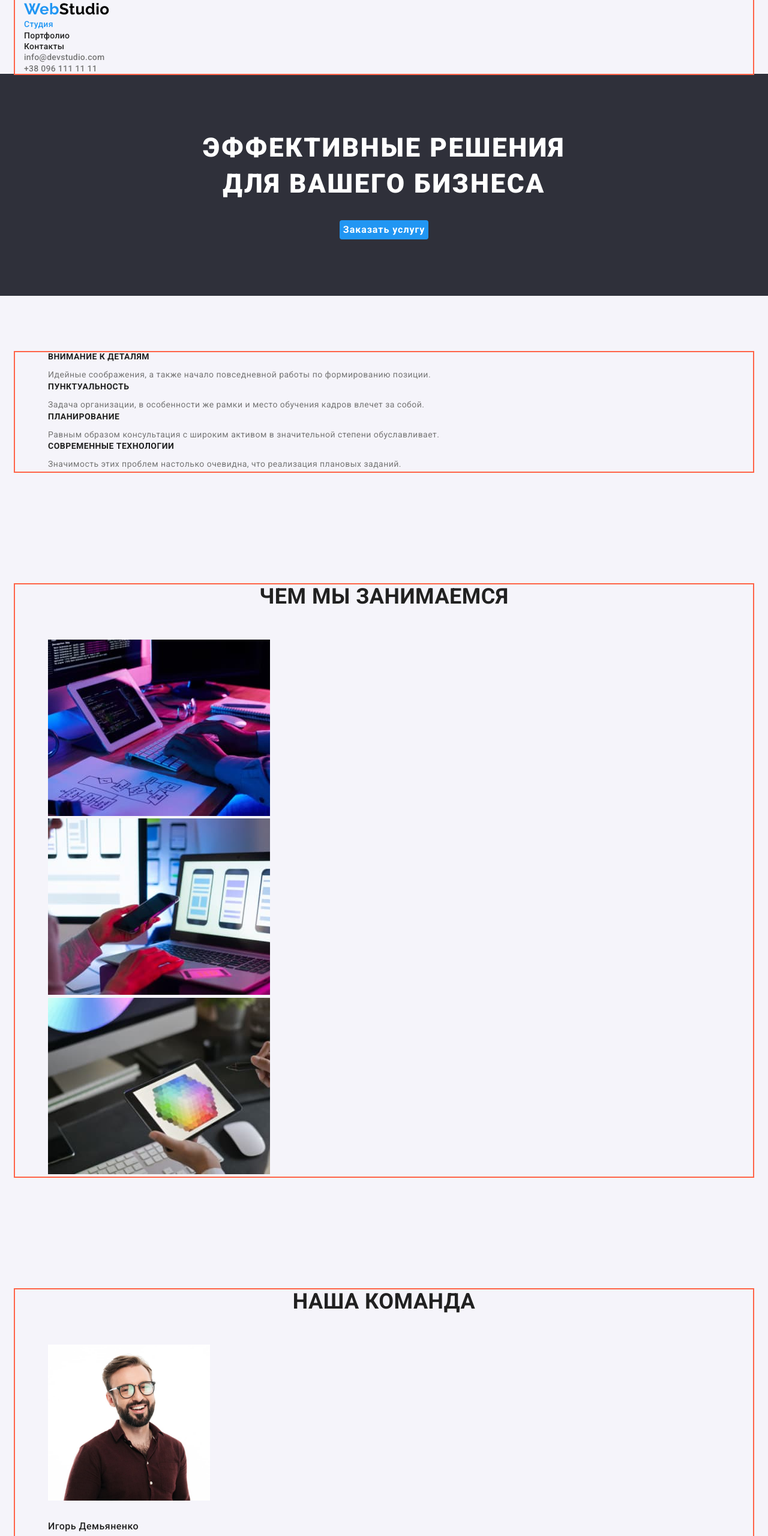
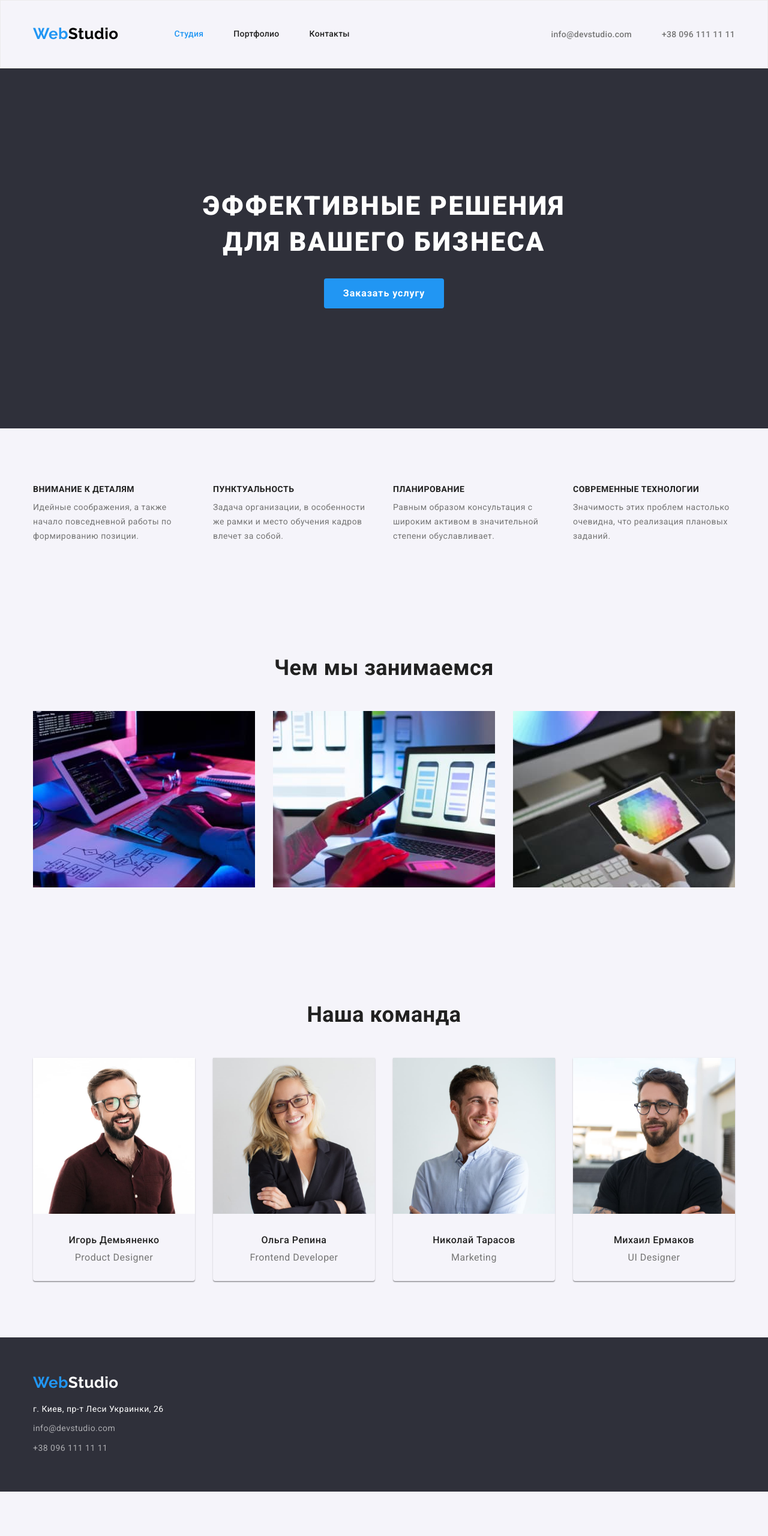
Before and after one commit to Yaroslav-Ivantsov/goit-markup-hw-03, a plain HTML site: page index.html in a window 1280 px wide. Shown: the top 2560 px of the page at 60% size. After the commit the page ends 2486 px from the top, so only its background shows below. Drawn offline with nearby package versions, Linux system fonts and the light colour scheme.

Commit message:
flex-box

```diff
--- a/css/styles.css
+++ b/css/styles.css
@@ -17,6 +17,8 @@
     --primery-background-color: #F5F4FA;
     --cont-list-colar: rgba(255, 255, 255, 0.6);
     --bg-buttom-colar: #188CE8;
+    --br-header-colar: #ECECEC;
+    --br-card-colar: #EEEEEE;
 
 }
 
@@ -49,18 +51,34 @@ body{
 }
 
 .container{
-    width: 1230px;
+    width: 1200px;
     margin-left: auto;
     margin-right: auto;
     padding-left: 15px;
     padding-right: 15px;
-    outline: 2px solid tomato;
-
 }
 
 /* Убираю точки в списках */
 ul{
     list-style: none;
+    padding-left: 0;
+}
+
+
+/* Header */
+
+header{
+    border: 1px solid var(--br-header-colar);
+}
+
+.main-div{
+    align-items: center;
+    display: flex;
+}
+
+.main-nav{
+    align-items: center;
+    display: flex;
 }
 
 /* logo */
@@ -70,7 +88,6 @@ ul{
     font-weight: 700;
     font-size: 26px;
     line-height: 1.2;
-
 }
 
 .logo .logo-start{
@@ -83,8 +100,14 @@ ul{
 
 /* site nav */
 .site-nav{
+    margin-left: 93px;
+    display: flex;
     padding: 0;
-    margin: 0;
+}
+
+
+.site-nav .item:not(:last-child){
+    margin-right: 50px;
 }
 
 .site-nav a{
@@ -92,6 +115,9 @@ ul{
 }
 
 .site-nav .link{
+    display: block;
+    padding-top: 32px;
+    padding-bottom: 32px;
     color: var(--title-text-color);
     font-weight: 500;
     font-size: 14px;
@@ -110,8 +136,14 @@ ul{
 
 /* контакты */
 .site-contacts{
+    margin-left: auto;
+    display: flex;
     padding: 0;
-    margin: 0;
+
+}
+
+.site-contacts .item + .item{
+    margin-left: 50px;
 }
 
 .site-contacts a{
@@ -146,8 +178,6 @@ ul{
     line-height: 1.36;
     letter-spacing: 0.06em;
     text-transform: uppercase;
-
-
 }
 
 
@@ -155,6 +185,11 @@ ul{
 .section{
     padding-top: 94px;
     padding-bottom: 94px;
+}
+
+.hero{
+    padding-top: 200px;
+    padding-bottom: 200px;
 }
 
 .section-title{
@@ -165,12 +200,19 @@ ul{
     font-size: 36px;
     line-height: 1.16;
     text-align: center;
-    text-transform: uppercase;
+    text-transform: none;
 }
 
 .section-list{
+    justify-content: space-between;
+    display: flex;
     margin-top: 0;
     margin-bottom: 0;
+    padding-left: 0;
+}
+
+.section-list .section-img:not(:last-child){
+    margin-right: 30px;
 }
 
 
@@ -184,18 +226,30 @@ ul{
     margin-bottom: 10px;
 }
 
-.feature-list{
+.feature{
+    justify-content: space-between;
+    display: flex;
     margin-top: 0;
     margin-bottom: 0;
+    padding-left: 0;
 }
 
-.feature-list .list{
+.feature .feature-list:not(:last-child){
+    margin-right: 30px;
+}
+
+
+
+.feature .list{
+    width: 270px;
     color: var(--title-text-color);
     font-weight: 700;
     font-size: 14px;
     line-height: 1.14;
     text-transform: uppercase;
 }
+
+
 
 .text-list{
     margin-top: 0;
@@ -207,9 +261,30 @@ ul{
 
 /* workers */
 .worker-list{
+    justify-content: space-between;
+    display: flex;
     margin-top: 0;
     margin-bottom: 0;
+    padding-left: 0;
+    padding-right: 0;
 }
+
+.team-list{
+    text-align: center;
+    box-shadow: 0px 1px 3px rgba(0, 0, 0, 0.12), 0px 1px 1px rgba(0, 0, 0, 0.14), 0px 2px 1px rgba(0, 0, 0, 0.2);
+    border-radius: 0px 0px 4px 4px;
+}
+
+.worker-list .team-list:not(:last-child){
+    margin-right: 30px;
+
+}
+
+.worker-photo{
+    margin-bottom: 30px;
+}
+
+
 
 .worker-list .worker{
     color: var(--title-text-color);
@@ -231,16 +306,19 @@ ul{
 
 .work-position{
     margin-top: 0;
-    margin-bottom: 0;
+    margin-bottom: 30px;
     font-weight: 400;
     font-size: 16px;
     line-height: 1.18;
-
 }
 
 /* fotter */
 
 footer{
+    margin-top: 0;
+    margin-bottom: 0;
+    padding-top: 60px;
+    padding-bottom: 60px;
     background-color: var(--secondary-background-color);
 }
 
@@ -264,8 +342,14 @@ footer{
 
 /* fotter-contacts */
 .contacts-nav{
-    margin-top: 0;
+    display: inline-block;
+    margin-top: 20;
     margin-bottom: 0;
+    padding-left: 0;
+}
+
+.contacts-nav .footer-list:not(:last-child){
+    margin-bottom: 9px;
 }
 
 
@@ -303,6 +387,7 @@ address{
 }
 
 button{
+    padding: 10px 32px;
     background-color: var(--acent-text-color);
     color: var(--white-text-color);
     cursor: pointer;
@@ -326,11 +411,17 @@ button:focus{
 
 /* Кнопки в портфолио */
 .button-nav{
+    justify-content: center;
+    display: flex;
     margin-top: 0;
     margin-bottom: 34px;
 }
 
+
+
 .button-nav .button-list{
+    padding-left: none;
+    padding: 6px 22px;
     background-color: var(--white-text-color) ;
     color: var(--title-text-color);
     cursor: pointer;
@@ -356,19 +447,62 @@ button:focus{
 
 
 /* Projects */
+.container .projects{
+    display: flex;
+    flex-wrap: wrap;
+}
+
+
+.project-work{
+    margin-right: 30px;
+    margin-bottom: 30px;
+    width: 370px;
+}
+
+.project-work:nth-child(3n){
+    margin-right: 0;
+}
+
+.project-work:nth-last-child(-n + 3){
+    margin-bottom: 0;
+}
+
+
+
 .projects{
     margin-top: 0;
     margin-bottom: 0;
 }
 
-.projects-photo{
+.projects-photo {
+    border-top: none;
+    border-right: none;
+    border-left: none;
     margin-bottom: 20px;
+}
+
+.card-bottom{
+    border-right-width: 1px;
+    border-right-style: solid;
+    border-right-color: var(--br-card-colar);
+
+
+    border-bottom-width: 1px;
+    border-bottom-style: solid;
+    border-bottom-color: var(--br-card-colar);
+
+
+    border-left-width: 1px;
+    border-left-style: solid;
+    border-left-color: var(--br-card-colar);
 }
 
 .project-title{
     margin-top: 0;
     margin-bottom: 4px;
+
 }
+
 
 .projects .project-title{
     color: var(--title-text-color);
--- a/index.html
+++ b/index.html
@@ -14,20 +14,20 @@
 </head>
 <body>
     <header>
-        <div class="container">
-            <nav>
+        <div class="container main-div">
+            <nav class="main-nav">
                 <a href="#" class="logo">
                     <span class="logo-start">Web</span><span class="logo-end">Studio</span>
                 </a>
                 <ul class="site-nav">
-                    <li><a href="#" class="link current">Студия</a></li>
-                    <li><a href="./portfolio.html" class="link">Портфолио</a></li>
-                    <li><a href="#" class="link">Контакты</a></li>
+                    <li class="item"><a href="#" class="link current">Студия</a></li>
+                    <li class="item"><a href="./portfolio.html" class="link">Портфолио</a></li>
+                    <li class="item"><a href="#" class="link">Контакты</a></li>
                 </ul>
             </nav>
             <ul class="site-contacts">
-                <li><a href="mailto:info@devstudio.com" class="contacts-link">info@devstudio.com</a></li>
-                <li><a href="tel:+380961111111" class="contacts-link">+38 096 111 11 11</a></li>
+                <li class="item"><a href="mailto:info@devstudio.com" class="contacts-link">info@devstudio.com</a></li>
+                <li class="item"><a href="tel:+380961111111" class="contacts-link">+38 096 111 11 11</a></li>
             </ul>
         </div>
 
@@ -41,22 +41,22 @@
             <section class="section">
                 <div class="container">
                     <h2 class="section-title-none">Преимущества</h2>
-                    <ul class="feature-list">
-                        <li>
+                    <ul class="feature">
+                        <li class="feature-list">
                             <h3 class="list">Внимание к деталям</h3>
-                            <p class="text-list">Идейные соображения, а также начало повседневной работы по формированию позиции.</p>
+                            <p class="text-list">Идейные соображения, а также<br>начало повседневной работы по<br>формированию позиции.</p>
                         </li>
-                        <li>
+                        <li class="feature-list">
                             <h3 class="list">Пунктуальность</h3>
-                            <p class="text-list">Задача организации, в особенности же рамки и место обучения кадров влечет за собой.</p>
+                            <p class="text-list">Задача организации, в особенности<br>же рамки и место обучения кадров<br>влечет за собой.</p>
                         </li>
-                        <li>
+                        <li class="feature-list">
                             <h3 class="list">Планирование</h3>
-                            <p class="text-list">Равным образом консультация с широким активом в значительной степени обуславливает.</p>
+                            <p class="text-list">Равным образом консультация с<br>широким активом в значительной<br>степени обуславливает.</p>
                         </li>
-                        <li>
+                        <li class="feature-list">
                             <h3 class="list">Современные технологии</h3>
-                            <p class="text-list">Значимость этих проблем настолько очевидна, что реализация плановых заданий.</p>
+                            <p class="text-list">Значимость этих проблем настолько<br>очевидна, что реализация плановых<br>заданий.</p>
                         </li>
                     </ul>
                 </div>
@@ -66,9 +66,9 @@
                 <div class="container">
                     <h2 class="section-title">Чем мы занимаемся</h2>
                     <ul class="section-list">
-                        <li><img src="./images/box1.jpg" width="370" alt="Работаем с ПК"></li>
-                        <li><img src="./images/box2.jpg" width="370" alt="Работаем с смартфона"></li>
-                        <li><img src="./images/box3.jpg" width="370" alt="Работаем с графикой"></li>
+                        <li class="section-img"><img src="./images/box1.jpg" width="370" alt="Работаем с ПК"></li>
+                        <li class="section-img"><img src="./images/box2.jpg" width="370" alt="Работаем с смартфона"></li>
+                        <li class="section-img"><img src="./images/box3.jpg" width="370" alt="Работаем с графикой"></li>
                     </ul>
                 </div>
             </section>
@@ -77,22 +77,22 @@
                 <div class="container">
                     <h2 class="section-title">Наша команда</h2>
                     <ul class="worker-list">
-                        <li>
+                        <li class="team-list">
                             <img class="worker-photo" src="./images/img.jpg" width="270" alt="Игорь Демьяненко">
                             <h3 class="worker">Игорь Демьяненко</h3>
                             <p class="work-position">Product Designer</p>
                         </li>
-                        <li>
+                        <li class="team-list">
                             <img class="worker-photo" src="./images/img2.jpg" width="270" alt="Ольга Репина">
                             <h3 class="worker">Ольга Репина</h3>
                             <p class="work-position">Frontend Developer</p>
                         </li>
-                        <li>
+                        <li class="team-list">
                             <img class="worker-photo" src="./images/img3.jpg" width="270" alt="Николай Тарасов">
                             <h3 class="worker">Николай Тарасов</h3>
                             <p class="work-position">Marketing</p>
                         </li>
-                        <li>
+                        <li class="team-list">
                             <img class="worker-photo" src="./images/img4.jpg" width="270" alt="Михаил Ермаков">
                             <h3 class="worker">Михаил Ермаков</h3>
                             <p class="work-position">UI Designer</p>
@@ -109,13 +109,13 @@
             </a>
             <address>
                 <ul class="contacts-nav">
-                    <li>
+                    <li class="footer-list">
                         <a href="#" class="place-list">г. Киев, пр-т Леси Украинки, 26</a>
                     </li>
-                    <li>
+                    <li class="footer-list">
                         <a href="mailto:info@devstudio.com " class="cont-list">info@devstudio.com</a>
                     </li>
-                    <li>
+                    <li class="footer-list">
                         <a href="tel:+380961111111" class="cont-list">+38 096 111 11 11</a>
                     </li>
                 </ul>
```
Also changed, not shown: portfolio.html (+49 -20 lines).
